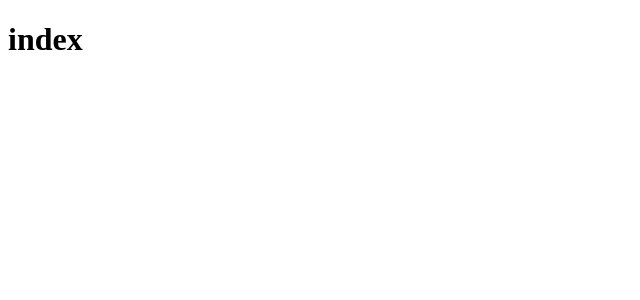
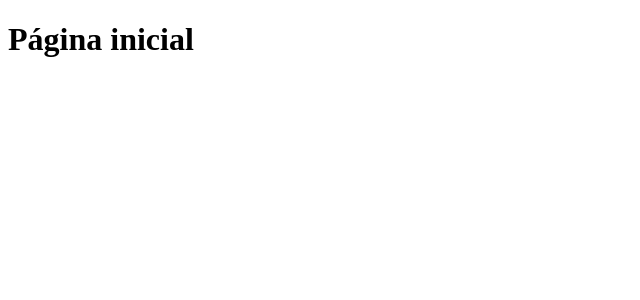
Before and after one commit to carlos-solaris/novatecla, a Next.js app: page / in a window 1280 px wide. Shown: the top 300 px of the page, without its empty margins (0-640 px from the left). Built offline with nearby package versions, Linux system fonts and the light colour scheme.

Commit message:
add `/api/v1/status` endpoint

```diff
--- /dev/null
+++ b/pages/api/v1/status/index.js
@@ -0,0 +1,5 @@
+function status(request, response){
+    response.status(200).json({chave: "valor"});
+}
+
+export default status;
--- a/pages/index.js
+++ b/pages/index.js
@@ -1,5 +1,5 @@
 function Home() {
-    return <h1>index</h1>
+    return <h1>Página inicial</h1>
 }
 
 export default Home;
```
Also changed, not shown: package.json (+8 -1 lines), 2 other files (tests, documents, lock files or other folders).
